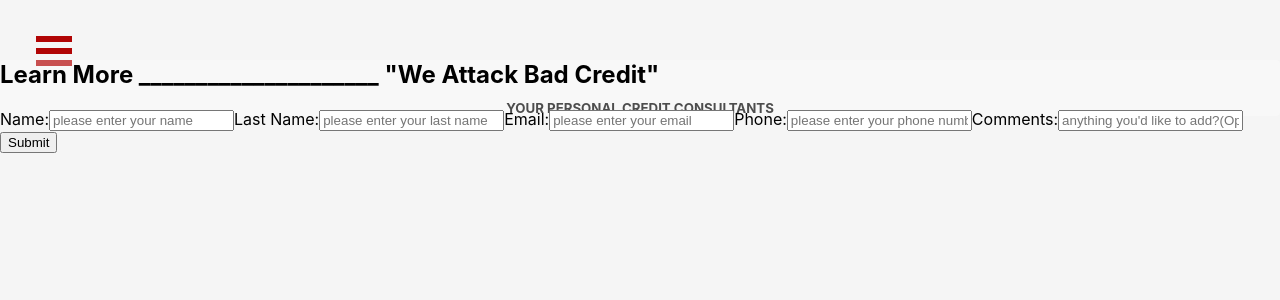
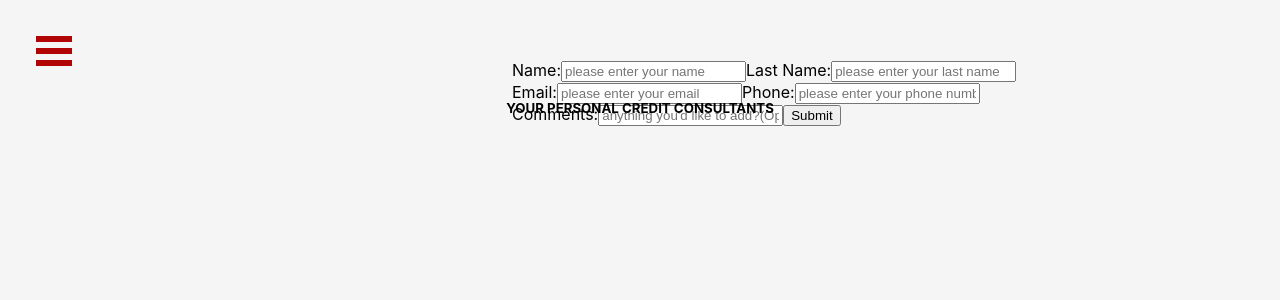
Before and after one commit to davidvaughan86/Credit-Sharks-React-Solo, a React (Create React App) app: page /registration in a window 1280 px wide. Shown: the top 300 px of the page. Built offline with nearby package versions, Linux system fonts and the light colour scheme.

Commit message:
trying to style the form

```diff
--- a/src/App.css
+++ b/src/App.css
@@ -148,15 +148,35 @@ body {
   opacity: 1;
   right: 0;
 }
+
+
+.container {
+  display: flex;
+  flex-direction: column;
+  justify-content: center;
+
+
+  align-items: center;
+  max-width: 80%;
+
+}
+
+
 .leadsForm {
-  width: 100%;
-  height: 56px;
-  border-radius: 4px;
-  position: relative;
-  background-color: rgba(255,255,255,0.3);
-  transition: 0.3s all;
+  display: flex;
+  flex-direction: column;
+  align-items: center;
+  margin-left: 50%;
+
+
+
+
 }
-.leadsForm:hover {
-  background-color: rgba(255, 255, 255, 0.45);
-  box-shadow: 0px 4px 20px 0px rgba(0, 0, 0, 0.05);
+section {
+
 }
+
+form {
+
+
+}
--- a/src/components/Registration.js
+++ b/src/components/Registration.js
@@ -1,6 +1,6 @@
 import React from 'react'
 import {useState} from 'react'
-
+import '../App.css'
 
 
 export default function Registration (props) {
@@ -14,13 +14,13 @@ export default function Registration (props) {
 
 
     return (
-
-
-        <section className="leadsForm">
-            <h1>Learn More
+        <div className="container">
+            <div className="leadsForm">
+                <section >
+                {/* <h1>Learn More
                     _____________________
                     "We Attack Bad Credit"
-            </h1>
+                </h1> */}
                 <form
                 onSubmit= {(e) => {
                     e.preventDefault()
@@ -107,8 +107,9 @@ export default function Registration (props) {
                 </form>
 
 
+                </section>
+            </div>
+        </div>
 
-
-        </section>
     )
 }
```
Also changed, not shown: 1 other file (tests, documents, lock files or other folders). Lines whose indentation alone changed are shown as unchanged.
